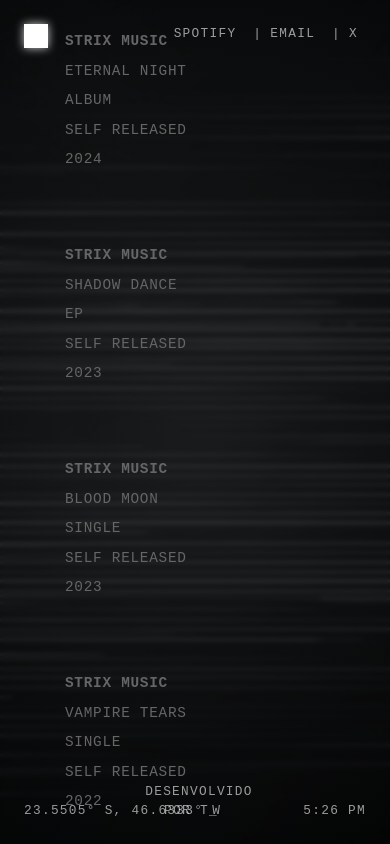
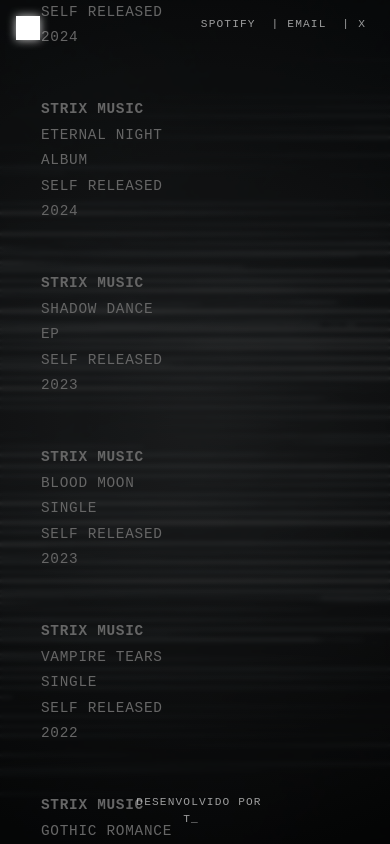
Before and after one commit to VeteranoSecurity/Strix-Music, a React (Vite) app: page / in a window 390 px wide. Built offline with nearby package versions, Linux system fonts and the light colour scheme.

Commit message:
Improve mobile responsiveness

```diff
--- a/src/index.css
+++ b/src/index.css
@@ -213,19 +213,45 @@ a:hover {
 }
 
 @media (max-width: 768px) {
+  .app-container {
+    overflow-y: auto;
+    overflow-x: hidden;
+  }
+
+  .portfolio-container {
+    padding: 6rem 1rem; /* Clear space for top and bottom corner items */
+    justify-content: flex-start;
+    height: auto;
+    min-height: 100vh;
+  }
+
+  .project-list {
+    gap: 1rem;
+  }
+
   .project-item {
     flex-direction: column;
     align-items: flex-start;
-    gap: 0.5rem;
-    padding: 1.5rem;
+    gap: 0.25rem;
+    padding: 1rem;
   }
+
   .project-data {
     width: 100%;
+    white-space: normal; /* allow wrapping on small screens */
   }
+
   .project-data.year {
     text-align: left;
   }
+
   .corner-item {
-    padding: 1.5rem;
+    padding: 1rem;
+    font-size: 0.7rem; /* smaller text */
+  }
+
+  /* Hide less important corner items on mobile to avoid clutter */
+  .bottom-left, .bottom-right {
+    display: none;
   }
 }
```
